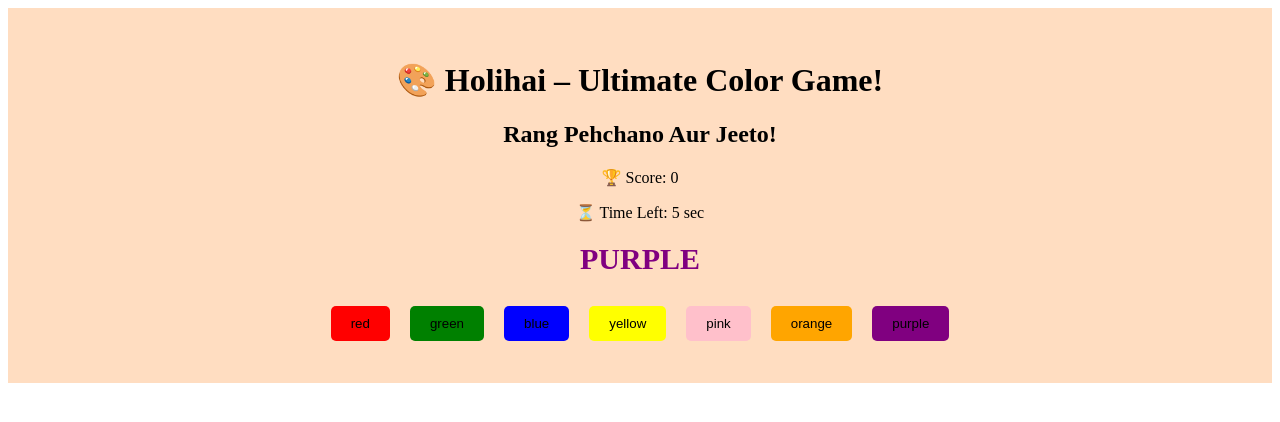
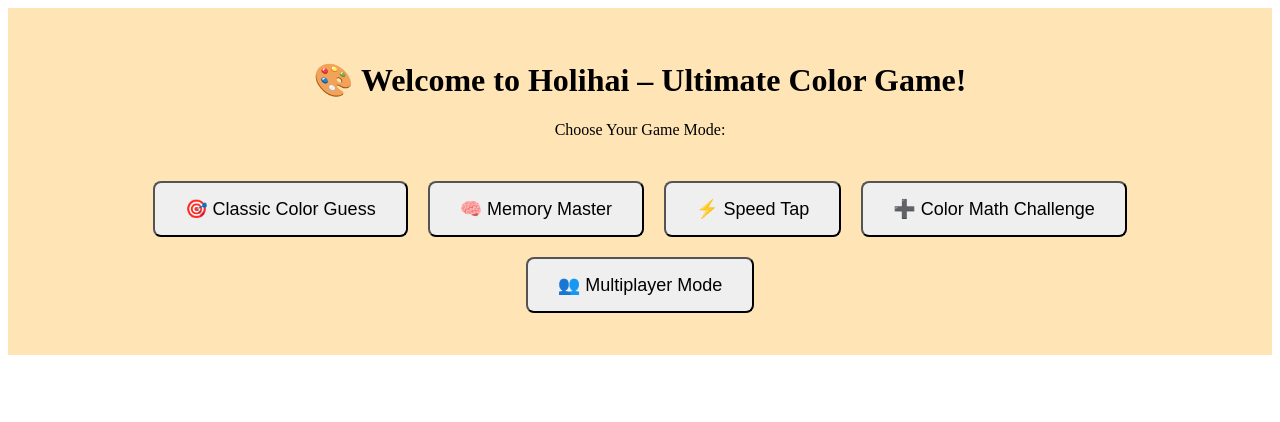
Before and after one commit to mrharsh1/Holihai, a Next.js app: page / in a window 1280 px wide. Shown: the top 422 px of the page. Built offline with nearby package versions, Linux system fonts and the light colour scheme.

Commit message:
Update index.js

```diff
--- a/pages/index.js
+++ b/pages/index.js
@@ -1,116 +1,22 @@
-"use client"
-import { useState, useEffect } from 'react';
+import Link from 'next/link';
 
 export default function Home() {
-  const colors = ['red', 'green', 'blue', 'yellow', 'pink', 'orange', 'purple'];
-  const [score, setScore] = useState(0);
-  const [currentColor, setCurrentColor] = useState(getRandomColor());
-  const [fakeColor, setFakeColor] = useState('');
-  const [timeLeft, setTimeLeft] = useState(5);
-  const [gameOver, setGameOver] = useState(false);
+  return (
+    <div style={containerStyle}>
+      <h1>🎨 Welcome to Holihai – Ultimate Color Game!</h1>
+      <p>Choose Your Game Mode:</p>
 
-  // Random color generator
-  function getRandomColor() {
-    return colors[Math.floor(Math.random() * colors.length)];
-  }
-
-  // Generate fake color to confuse
-  function getFakeColor(realColor) {
-    let newColor = realColor;
-    while (newColor === realColor) {
-      newColor = getRandomColor();
-    }
-    return newColor;
-  }
-
-  // Timer logic
-  useEffect(() => {
-    if (timeLeft > 0) {
-      const timer = setTimeout(() => setTimeLeft(timeLeft - 1), 1000);
-      return () => clearTimeout(timer);
-    } else {
-      alert('⏰ Samay Samapt! Aapka Score: ' + score);
-      resetGame();
-    }
-  }, [timeLeft]);
-
-  // Check user's answer
-  const checkAnswer = (color) => {
-    if (color === currentColor) {
-      const newScore = score + 1;
-      setScore(newScore);
-      if (newScore % 5 === 0) {
-        alert('🎉 Level Up! Ab speed aur tez hai!');
-      }
-      nextRound();
-    } else {
-      alert('❌ Galat Jawab! Sahi rang tha: ' + currentColor);
-      resetGame();
-    }
-  };
-
-  // Start next round
-  const nextRound = () => {
-    const newColor = getRandomColor();
-    setCurrentColor(newColor);
-    setFakeColor(Math.random() > 0.5 ? getFakeColor(newColor) : newColor);
-    setTimeLeft(5); // Reset timer
-  };
-
-  // Reset game
-  const resetGame = () => {
-    setScore(0);
-    setTimeLeft(5);
-    setGameOver(true);
-    setTimeout(() => setGameOver(false), 1000);
-    nextRound();
-  };
-
-  return (
-    <div style={{ textAlign: 'center', padding: '2rem', background: '#FFDDC1' }}>
-      <h1>🎨 Holihai – Ultimate Color Game!</h1>
-      <h2>Rang Pehchano Aur Jeeto!</h2>
-      <p>🏆 Score: {score}</p>
-      <p>⏳ Time Left: {timeLeft} sec</p>
-
-      <div
-        style={{
-          margin: '20px',
-          fontSize: '30px',
-          fontWeight: 'bold',
-          color: currentColor,
-          animation: gameOver ? 'shake 0.5s' : 'none',
-        }}
-      >
-        {fakeColor.toUpperCase()}
+      <div style={buttonContainer}>
+        <Link href="/color-guess"><button style={btnStyle}>🎯 Classic Color Guess</button></Link>
+        <Link href="/memory-master"><button style={btnStyle}>🧠 Memory Master</button></Link>
+        <Link href="/speed-tap"><button style={btnStyle}>⚡ Speed Tap</button></Link>
+        <Link href="/color-math"><button style={btnStyle}>➕ Color Math Challenge</button></Link>
+        <Link href="/multiplayer"><button style={btnStyle}>👥 Multiplayer Mode</button></Link>
       </div>
-
-      {colors.map((color) => (
-        <button
-          key={color}
-          style={{
-            margin: '10px',
-            padding: '10px 20px',
-            backgroundColor: color,
-            border: 'none',
-            borderRadius: '5px',
-            cursor: 'pointer',
-          }}
-          onClick={() => checkAnswer(color)}
-        >
-          {color}
-        </button>
-      ))}
-
-      <style jsx>{`
-        @keyframes shake {
-          0% { transform: translateX(0); }
-          25% { transform: translateX(-5px); }
-          50% { transform: translateX(5px); }
-          75% { transform: translateX(-5px); }
-          100% { transform: translateX(0); }
-        }
-      `}</style>
     </div>
   );
 }
+
+const containerStyle = { textAlign: 'center', padding: '2rem', background: '#FFE4B5' };
+const buttonContainer = { marginTop: '2rem' };
+const btnStyle = { margin: '10px', padding: '15px 30px', fontSize: '18px', borderRadius: '8px', cursor: 'pointer' };
```
